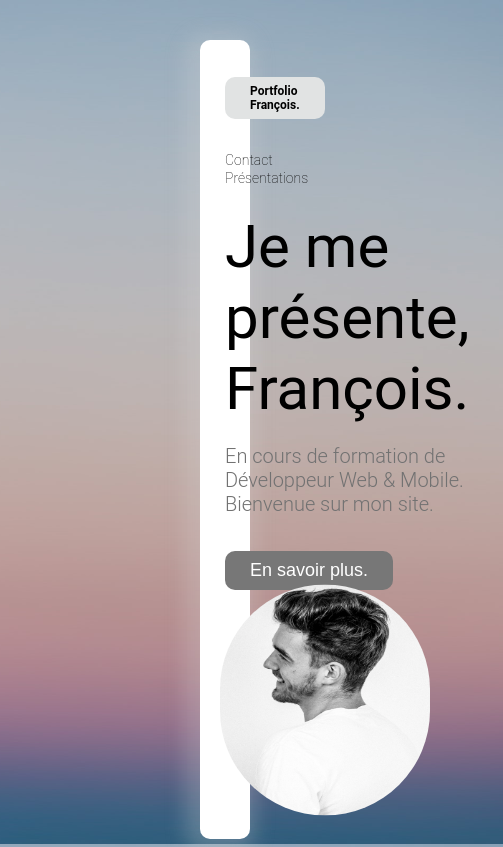
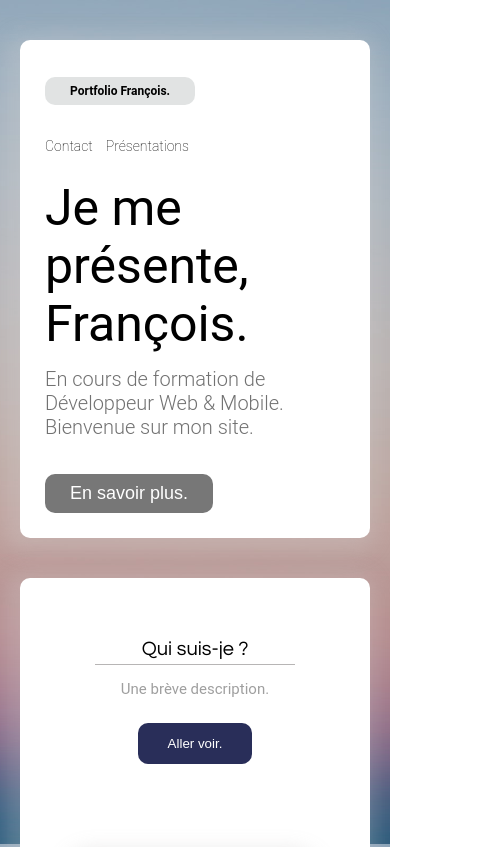
Before and after one commit to francoismk/Mon-Site, a website: page index.html in a window 390 px wide. Shown: the top 847 px of the page, 503 px wide, since content can reach past the window. Drawn offline with Linux system fonts and the light colour scheme; files whose address does not match are found by name.

Commit message:
last version du site

```diff
--- a/scss/layout/components.scss
+++ b/scss/layout/components.scss
@@ -138,3 +138,15 @@
         transform: scale(1.05);
     }
 }
+
+@media screen and (max-width: 950px){
+    body{
+        margin: 32px 20px;
+    }
+    header .right{
+        display:none;
+    }
+    header .left h1{
+        font-size: 50px;
+    }
+}
```
Also changed, not shown: css/style.css, images/back.jpg (deleted), scss/_base.scss (line endings or trailing spaces), 1 other file.
